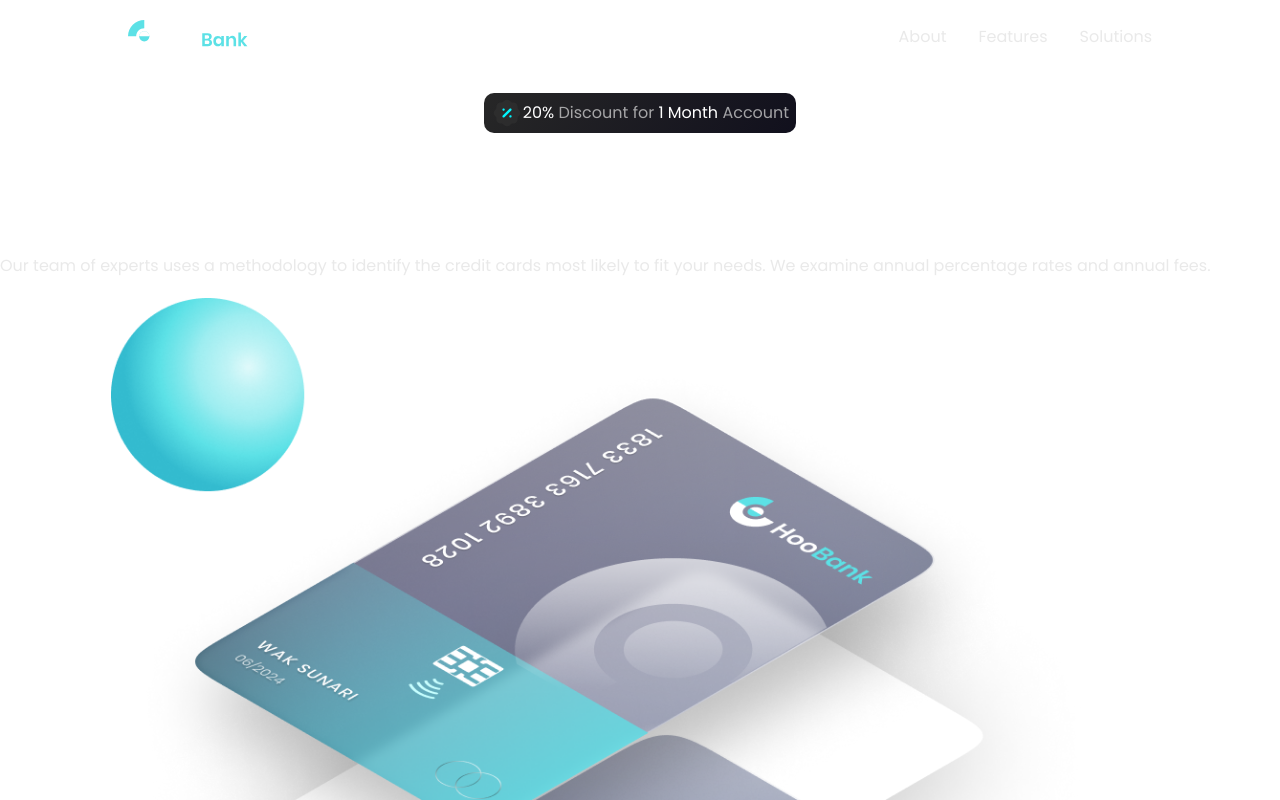
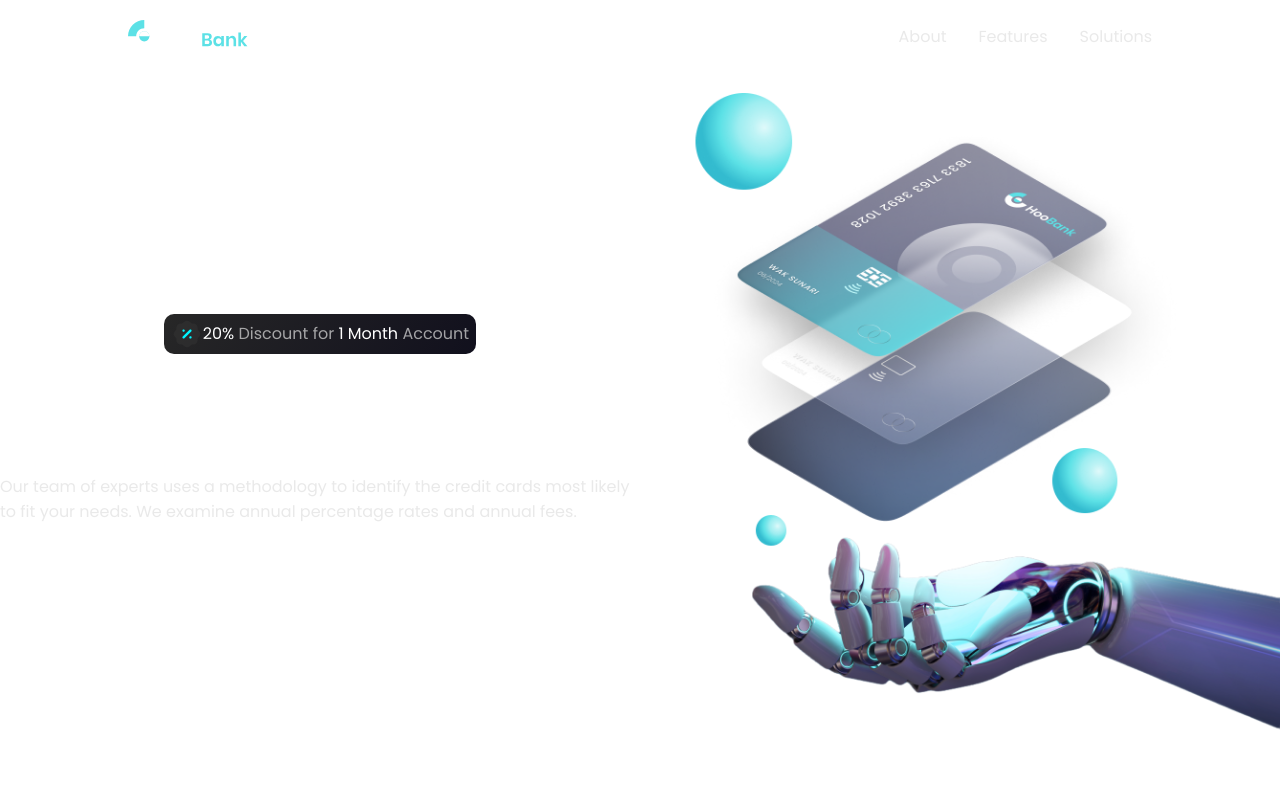
Before and after one commit to ChrisEs146/Bank-Landing, a React (Vite) app: page / in a window 1280 px wide. Shown: the top 800 px of the page. Built offline with nearby package versions, Linux system fonts and the light colour scheme.

Commit message:
Update: Hero styles

```diff
--- a/src/Components/Hero/Hero.css
+++ b/src/Components/Hero/Hero.css
@@ -1,7 +1,9 @@
 .hero {
   display: grid;
-  grid-template-columns: 1fr;
+  grid-template-columns: repeat(auto-fit, minmax(min(34rem, 100%), 1fr));
+  align-items: center;
   row-gap: 2rem;
+  margin-bottom: 6rem;
 }
 
 .hero__discount-card {
```
